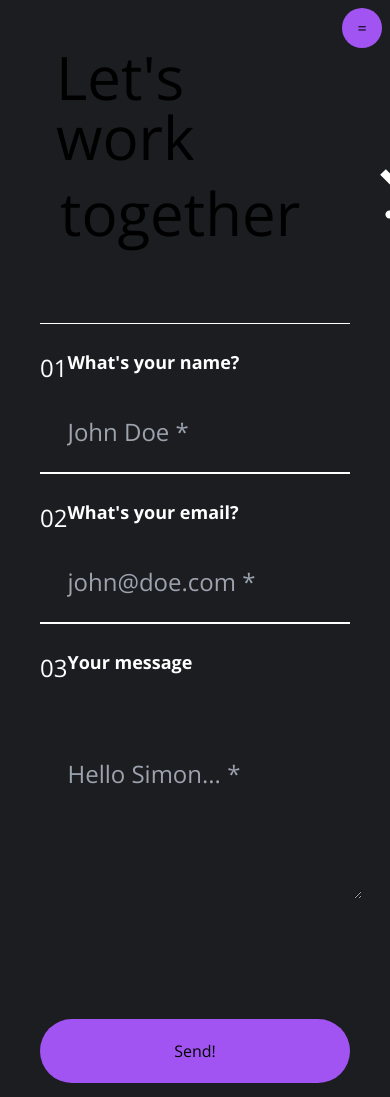
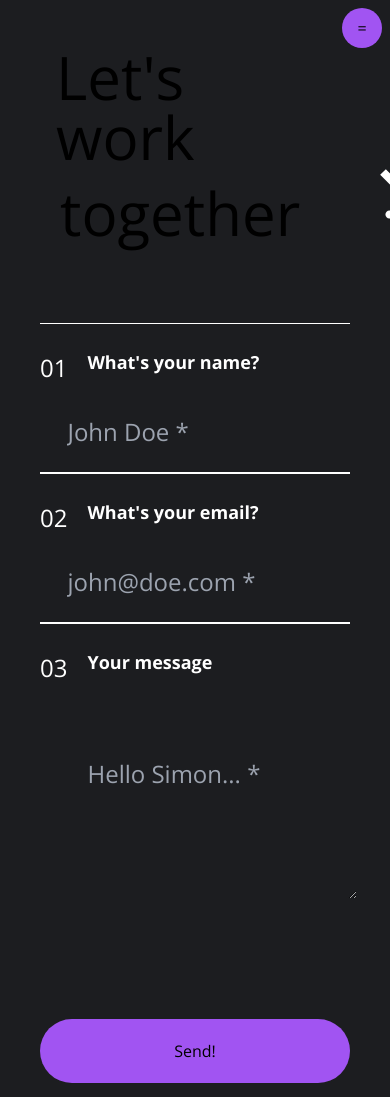
Before and after one commit to Simon-Dao/portfolio-2024, a Next.js app: page /contact in a window 390 px wide. Shown: the top 1097 px of the page. Built offline with nearby package versions, Linux system fonts and the light colour scheme.

Commit message:
pls work

```diff
--- a/app/(no footer)/contact/page.tsx
+++ b/app/(no footer)/contact/page.tsx
@@ -94,7 +94,7 @@ function Contact() {
                   01
                 </div>
                 <div className='flex flex-col w-full '>
-                  <h1 className={'font-bold grow mb-1 transition-all text-lg sm:text-3xl ' + nameColor}>{"What's your name?"}</h1>
+                  <h1 className={'px-5 font-bold grow mb-1 transition-all text-lg sm:text-3xl ' + nameColor}>{"What's your name?"}</h1>
                   <input onChange={handleNameChange} className='bg-transparent text-2xl outline-none' name='user_name' placeholder='John Doe *' value={nameValue} />
                 </div>
               </div>
@@ -105,7 +105,7 @@ function Contact() {
                   02
                 </div>
                 <div className='flex flex-col w-full'>
-                  <h1 className={'font-bold grow mb-1 transition-all  text-lg sm:text-3xl ' + emailColor}>{"What's your email?"}</h1>
+                  <h1 className={'px-5 font-bold grow mb-1 transition-all  text-lg sm:text-3xl ' + emailColor}>{"What's your email?"}</h1>
                   <input onChange={handleEmailChange} className='bg-transparent text-2xl outline-none' name='user_email' placeholder='john@doe.com *' value={emailValue} type='email' />
                 </div>
               </div>
@@ -115,7 +115,7 @@ function Contact() {
                 <div className={'text-2xl flex items-start pt-1 w-20 transition-all ' + messageColor}>
                   03
                 </div>
-                <div className='flex flex-col w-full'>
+                <div className='px-5 flex flex-col w-full'>
                   <h1 className={'font-bold grow mb-1 transition-all  text-lg sm:text-3xl ' + messageColor}>{"Your message"}</h1>
                   <textarea onChange={handleMessageChange} className='bg-transparent  text-2xl outline-none grow' placeholder='Hello Simon... *' value={messageValue} name='message' />
                 </div>
```
